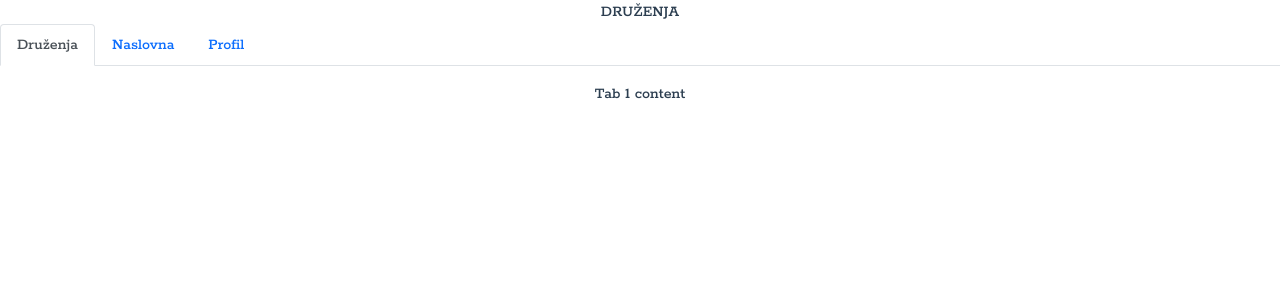
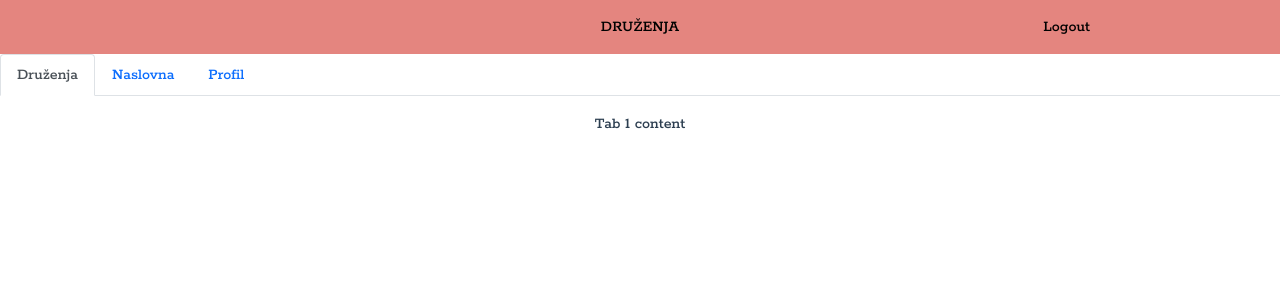
Before and after one commit to VjekoslavLalic/PronadiEkipu, a Vue app: page /Home in a window 1280 px wide. Shown: the top 300 px of the page. Built offline with nearby package versions, Linux system fonts and the light colour scheme; no server answers.

Commit message:
Logout
Lougout

```diff
--- a/public/css.css
+++ b/public/css.css
@@ -38,4 +38,21 @@ h1{
 /* avatar css */
 .avatar-pic {
     width: 120px;
-    }
+}
+.redovi {
+    background-color:#E4857F;
+    color: black;
+    text-align: center;
+    display: flex;
+    margin: 0px auto;
+}
+
+.red {
+    margin: 10px auto;
+    padding: 5px 5px;
+    width:110px;
+}
+.red a{
+    color: black;
+    text-decoration: none;
+}
--- a/src/App.vue
+++ b/src/App.vue
@@ -74,6 +74,7 @@
 </template>
 <script>
 import { firebase } from "@/firebase.js";
+import store from "@/store";
 firebase.auth().onAuthStateChanged((user) => {
   if (user) {
     console.log("***", user.email);
--- a/src/views/Home.vue
+++ b/src/views/Home.vue
@@ -1,24 +1,31 @@
 <template>
-  <div class="container">
-  <div class="row">
-    <div class="col-1">
-    </div>
-    <div class="col-10">
-      DRUŽENJA
-    </div>
-    <div class="col-1">
+  <div class="home">
+    <div class="redovi">
+      <div class="red"></div>
+      <div class="red">DRUŽENJA</div>
+      <div class="red"><a href="#" @click="logout()">Logout</a></div>
     </div>
   </div>
-</div>
 </template>
 
 <script>
 // @ is an alias to /src
 import HelloWorld from "@/components/HelloWorld.vue";
+import { firebase } from "@/firebase.js";
 export default {
   name: "Home",
   components: {
     HelloWorld,
   },
+  methods: {
+    logout() {
+      firebase
+        .auth()
+        .signOut()
+        .then(() => {
+          this.$router.push({ name: "Login" });
+        });
+    },
+  },
 };
 </script>
```
